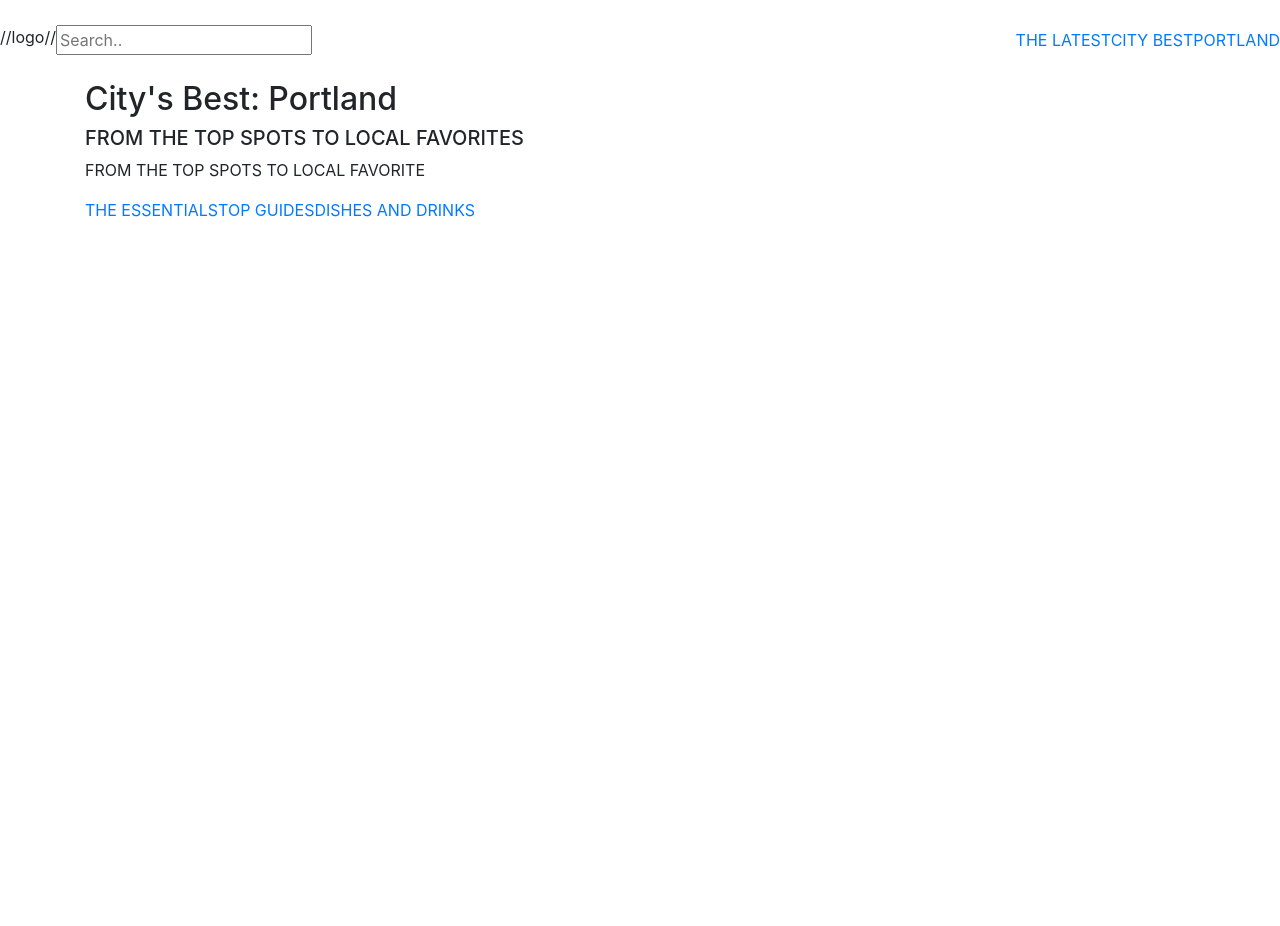
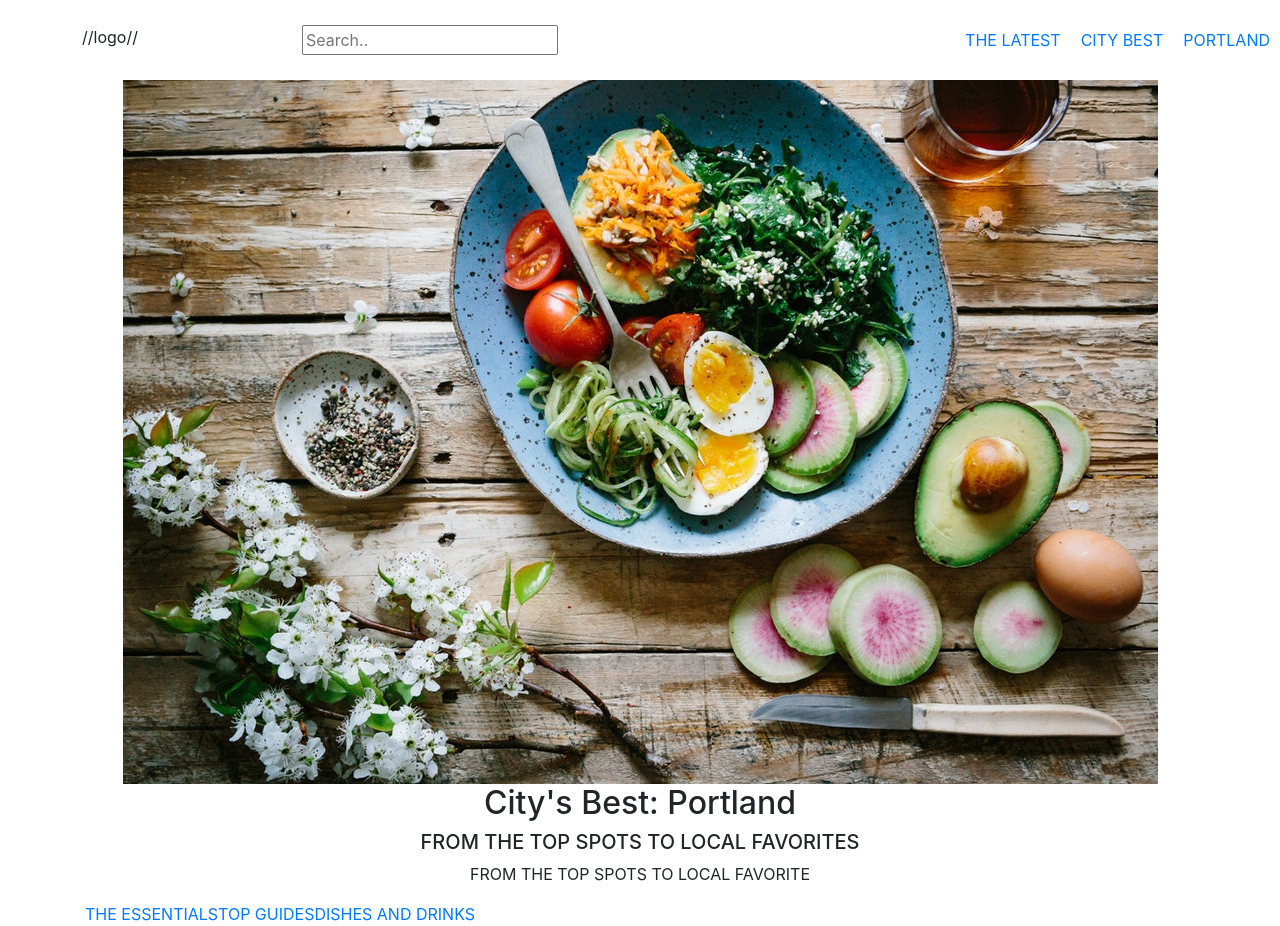
Before and after one commit to ko1h/angular-clone, an Angular app: page / in a window 1280 px wide. Before the commit the page ends 800 px from the top, so only its background shows below. Built offline with nearby package versions, Linux system fonts and the light colour scheme.

Commit message:
Add img to mainheader

```diff
--- a/src/app/main/main.component.css
+++ b/src/app/main/main.component.css
@@ -0,0 +1,4 @@
+.mainArea {
+  width: 100%;
+  text-align: center;
+}
--- a/src/app/main/main.component.html
+++ b/src/app/main/main.component.html
@@ -1,12 +1,17 @@
-<div class="container">
 <div class="mainArea">
   <div class="mainHeader">
-      <!-- <img id="coffee" src="assets/images/door.png" alt="door"> -->
+    <div class="food">
+      <img src="../assets/img/food.jpeg" alt="door">
+    </div>
+    <div class="portland">
       <!-- art logo -->
-      <h2 id="porland">City's Best: Portland </h2>
+      <h2>City's Best: Portland </h2>
       <h5>FROM THE TOP SPOTS TO LOCAL FAVORITES</h5>
       <p>FROM THE TOP SPOTS TO LOCAL FAVORITE</p>
     </div>
+  </div>
+</div>
+<div class="container">
   <div class="divMain">
     <a href="#">THE ESSENTIALS</a>
     <a href="#">TOP GUIDES</a>
@@ -25,4 +30,3 @@
 
   </div>
 </div>
-</div>
--- a/src/app/nav-bar/nav-bar.component.css
+++ b/src/app/nav-bar/nav-bar.component.css
@@ -8,8 +8,19 @@
   height: 80px;
   align-items: center;
 }
-
 .topNavLeft {
+  width: 50%;
   display: flex;
   flex-direction: row;
+  justify-content: space-around;
 }
+.topNavRight {
+  width: 50%;
+  display: flex;
+  flex-direction: row;
+  justify-content: flex-end;
+}
+a {
+  margin-right: 10px;
+  margin-left: 10px;
+}
```
Also changed, not shown: src/assets/img/food.jpeg (added), 1 other file (tests, documents, lock files or other folders). Lines whose indentation alone changed are shown as unchanged.
